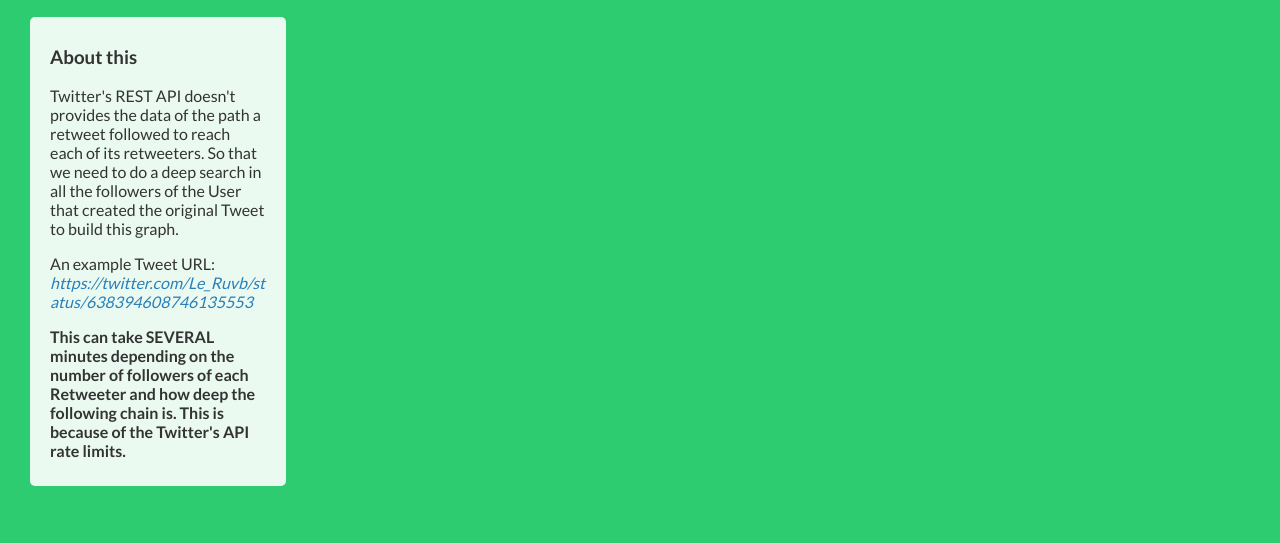
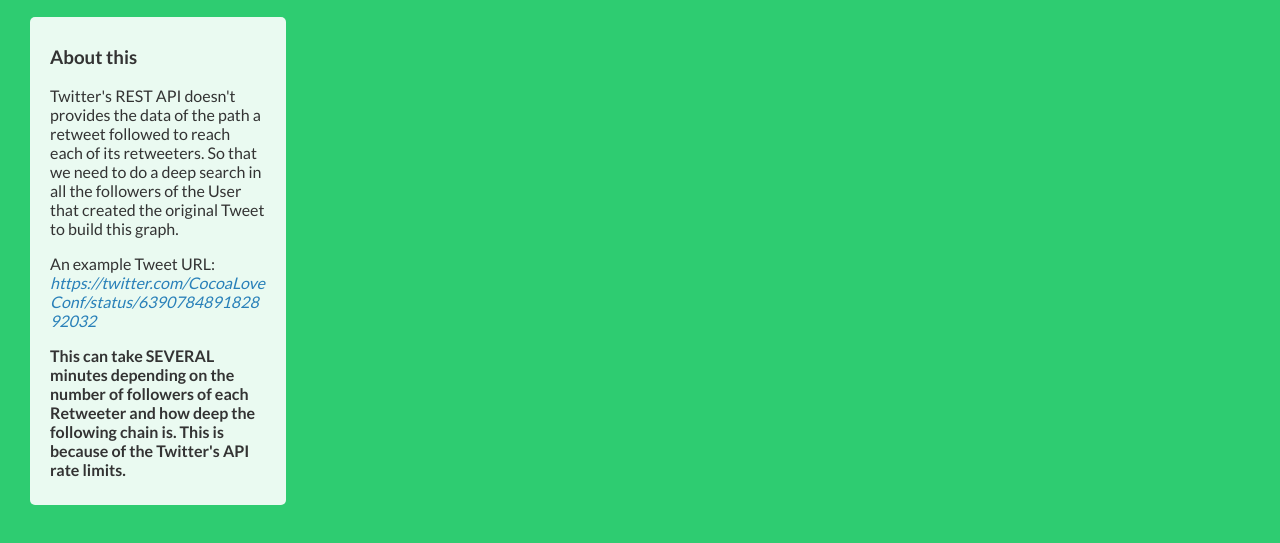
Before and after one commit to huichops/retweet-graph, a website with bundled scripts: page app/index.html in a window 1280 px wide. Shown: the part 113-656 px from the top of the page. Built offline with nearby package versions, Linux system fonts and the light colour scheme.

Commit message:
Changed example Link

```diff
--- a/app/index.html
+++ b/app/index.html
@@ -24,7 +24,7 @@
     <div class="info">
       <h3>About this</h3>
       <p>Twitter's REST API doesn't provides the data of the path a retweet followed to reach each of its retweeters. So that we need to do a deep search in all the followers of the User that created the original Tweet to build this graph. </p>
-      <p>An example Tweet URL: <span class="example">https://twitter.com/Le_Ruvb/status/638394608746135553</span></p>
+      <p>An example Tweet URL: <span class="example">https://twitter.com/CocoaLoveConf/status/639078489182892032</span></p>
       <p class="note">
         This can take SEVERAL minutes depending on the number of followers of each Retweeter and how deep the following chain is. This is because of the Twitter's API rate limits.
       </p>
```
